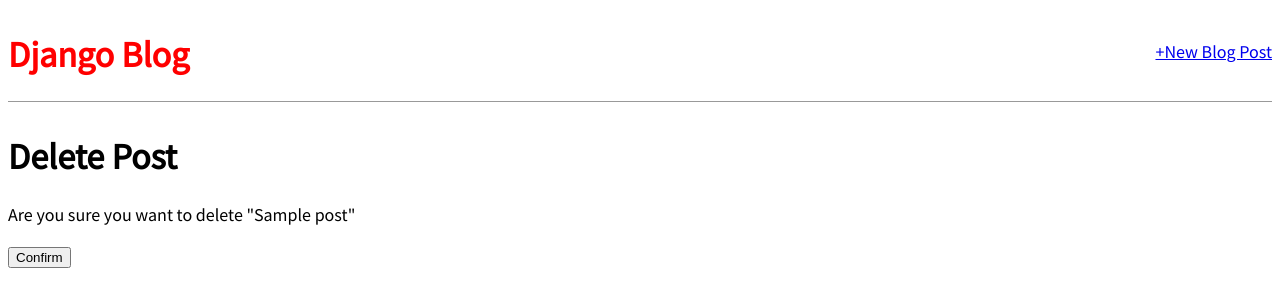
After one commit to Jordan-Rob/dj-blog, a Django app: template templates/post_delete.html in a window 1280 px wide. The commit adds this page. Shown: the top 307 px of the page. Run offline with Django 3.2, Linux system fonts and the light colour scheme; the template is opened without the code that fills it: most values are stand-ins (such as "Sample title", 1, 10 or a date in 2020).

Commit message:
adding delete template and view

```diff
--- /dev/null
+++ b/templates/post_delete.html
@@ -0,0 +1,8 @@
+{% extends 'base.html' %} {% block content %}
+<h1>Delete Post</h1>
+<form action="" method="post">
+  {% csrf_token %}
+  <p>Are you sure you want to delete "{{ post.title }}"</p>
+  <input type="submit" value="Confirm" />
+</form>
+{% endblock %}
--- a/templates/post_detail.html
+++ b/templates/post_detail.html
@@ -5,4 +5,5 @@
 </div>
 
 <a href="{% url 'post_edit' post.pk %}">+ Edit Blog post</a>
+<p><a href="{% url 'post_delete' post.pk %}">+ Delete Blog Post</a></p>
 {% endblock %}
```
Also changed, not shown: blog/views.py (+8 -0 lines).
